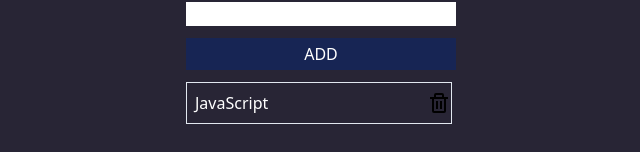
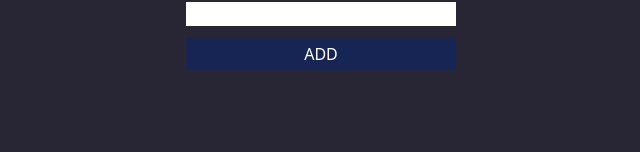
Before and after one commit to akhil-haridas/React.js-TypeScript, a React (Vite) app: page / in a window 1280 px wide. Shown: the part 368-520 px from the top of the page, without its empty margins (319-959 px from the left). Built offline with nearby package versions, Linux system fonts and the light colour scheme.

Commit message:
item maping

```diff
--- a/src/App.tsx
+++ b/src/App.tsx
@@ -1,37 +1,52 @@
-import { useState } from 'react'
-import './App.css'
-import Header from './components/Header'
+import { useState } from "react";
+import "./App.css";
+import Header from "./components/Header";
 
 function App() {
-  const [items, setItems] = useState<string[]>([])
-  const [inputValue, setInputValue] = useState<string>("")
+  const [items, setItems] = useState<string[]>([]);
+  const [inputValue, setInputValue] = useState<string>("");
 
   const handleSubmit = () => {
-    setItems((prev) => [...prev, inputValue])
-    setInputValue("")
-  }
+    setItems((prev) => [...prev, inputValue]);
+    setInputValue("");
+  };
   return (
     <>
-      <div className='h-[100vh] flex flex-col justify-center items-center'>
-        <h1 className='text-3xl p-10 font-bold text-blue-400'>
-        React Todo-List
+      <div className="h-[100vh] flex flex-col justify-center items-center">
+        <h1 className="text-3xl p-10 font-bold text-blue-400">
+          React Todo-List
         </h1>
         <Header />
-        <form className='w-[350px] flex items-center flex-col p-10'>
-          <input type='text' className='w-full'/>
-          <button type='submit' className='w-full bg-blue-950 p-1 m-3 text-white'>ADD</button>
-        <section className='h-52 overflow-auto w-full '>
-          <div className='flex justify-between py-2 border border-slate-200 pl-2 mb-2 mr-1'>
-            <p className='text-white'>JavaScript</p>
-            <button>
-              <svg xmlns="http://www.w3.org/2000/svg" width="24" height="24" viewBox="0 0 24 24"><path d="M5 20a2 2 0 0 0 2 2h10a2 2 0 0 0 2-2V8h2V6h-4V4a2 2 0 0 0-2-2H9a2 2 0 0 0-2 2v2H3v2h2zM9 4h6v2H9zM8 8h9v12H7V8z"></path><path d="M9 10h2v8H9zm4 0h2v8h-2z"></path></svg>
-            </button>
-          </div>
-        </section>
+        <form className="w-[350px] flex items-center flex-col p-10">
+          <input type="text" className="w-full" />
+          <button
+            type="submit"
+            className="w-full bg-blue-950 p-1 m-3 text-white"
+          >
+            ADD
+          </button>
+          <section className="h-52 overflow-auto w-full ">
+            {items.map((data) => (
+              <div key={data} className="flex justify-between py-2 border border-slate-200 pl-2 mb-2 mr-1">
+                <p className="text-white">data</p>
+                <button>
+                  <svg
+                    xmlns="http://www.w3.org/2000/svg"
+                    width="24"
+                    height="24"
+                    viewBox="0 0 24 24"
+                  >
+                    <path d="M5 20a2 2 0 0 0 2 2h10a2 2 0 0 0 2-2V8h2V6h-4V4a2 2 0 0 0-2-2H9a2 2 0 0 0-2 2v2H3v2h2zM9 4h6v2H9zM8 8h9v12H7V8z"></path>
+                    <path d="M9 10h2v8H9zm4 0h2v8h-2z"></path>
+                  </svg>
+                </button>
+              </div>
+            ))}
+          </section>
         </form>
       </div>
     </>
-  )
+  );
 }
 
-export default App
+export default App;
```
